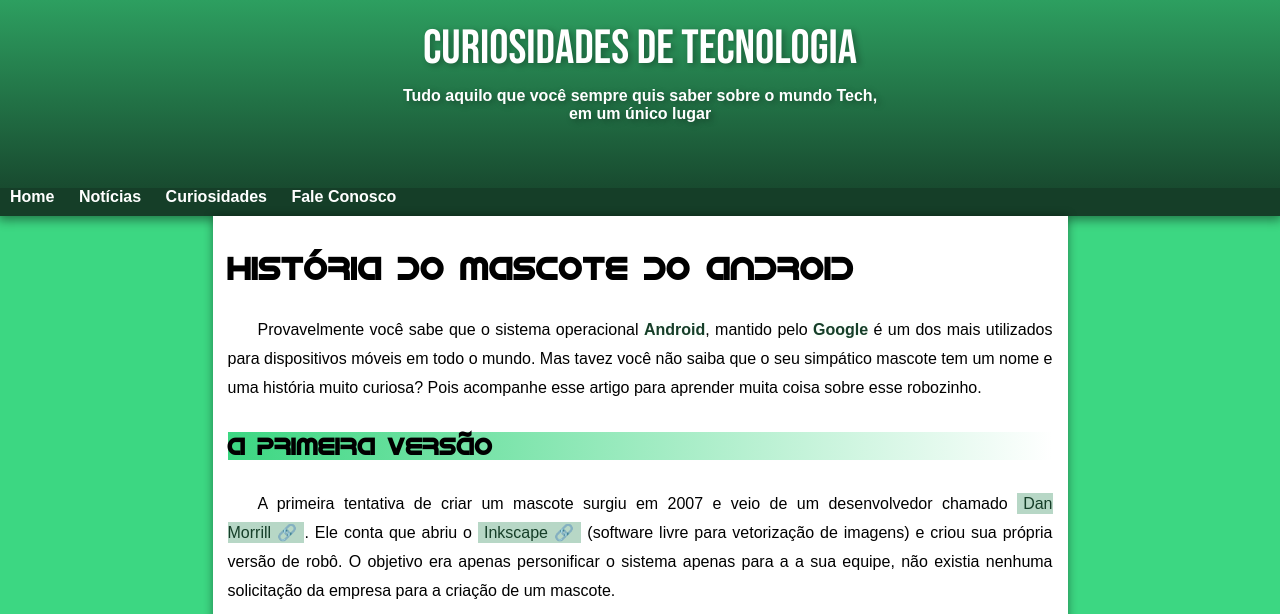
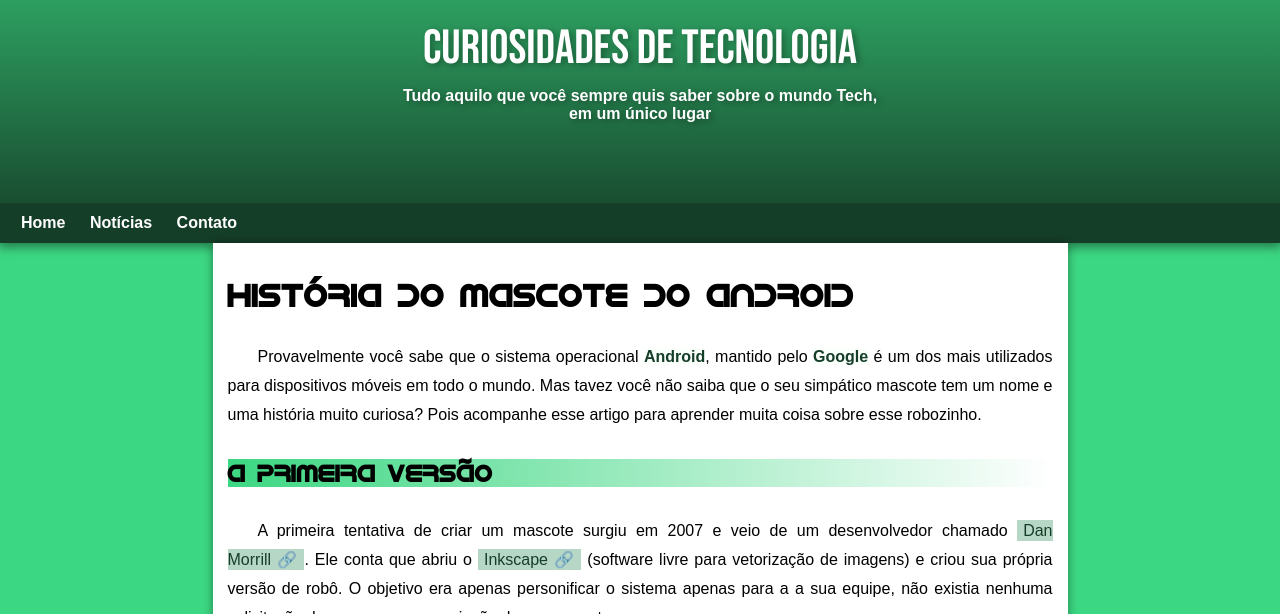
Before and after one commit to AndreEstevaoFerreira/Projeto-Teste, a plain HTML site: page index.html in a window 1280 px wide. Shown: the top 614 px of the page. Drawn offline with Linux system fonts and the light colour scheme.

Commit message:
Atualização (nav) 1.0.1
Alterado tamanho interno do nav para centralizar o texto, e retirado 'fale conosco', para melhor ajuste em pequenas telas

```diff
--- a/estilo/style.css
+++ b/estilo/style.css
@@ -57,8 +57,8 @@ header > p{
 }
 nav{
     background-color: var(--cor5);
-    margin-top: 65px;
-    padding-bottom: 10px;
+    margin-top: 80px;
+    padding: 11px;
 }
 nav > a{
     color: white;
--- a/index.html
+++ b/index.html
@@ -16,8 +16,7 @@
         <nav>
             <a href="#">Home</a>
             <a href="#">Notícias</a>
-            <a href="#">Curiosidades</a>
-            <a href="#">Fale Conosco</a>
+            <a href="#">Contato</a>
         </nav>
     </header>
     <main>
```
